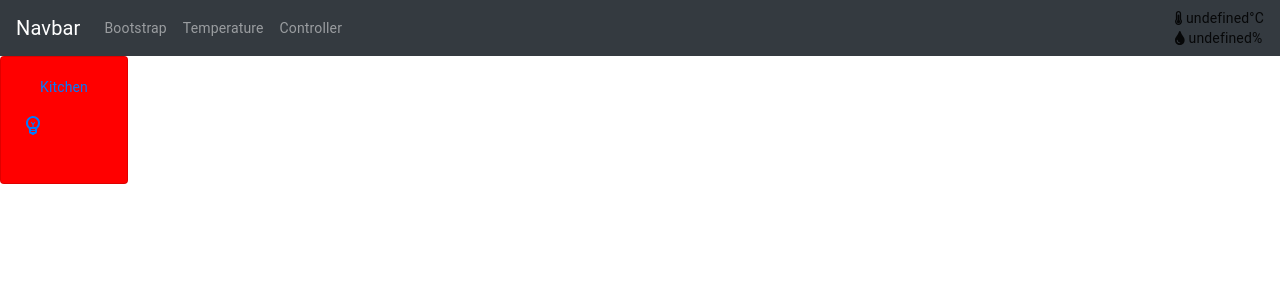
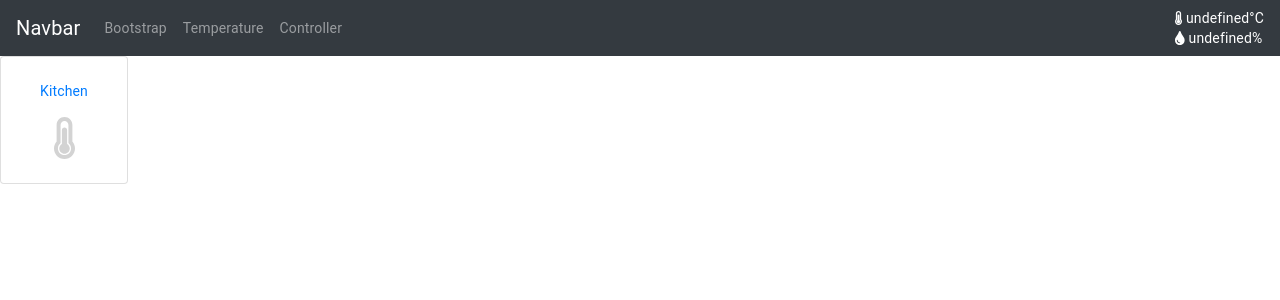
Before and after one commit to Simon-Oliver/next-exploration, a Next.js app: page /temp in a window 1280 px wide. Shown: the top 300 px of the page. Built offline with nearby package versions, Linux system fonts and the light colour scheme; no server answers.

Commit message:
some changes to css

```diff
--- a/components/dashboard.js
+++ b/components/dashboard.js
@@ -1,13 +1,12 @@
-import React, { useState, useRef, useEffect } from "react";
-import { FontAwesomeIcon } from "@fortawesome/react-fontawesome";
-import {
-  faThermometerThreeQuarters,
-  faTint,
-} from "@fortawesome/free-solid-svg-icons";
-import Navbar from "react-bootstrap/Navbar";
-import Nav from "react-bootstrap/Nav";
+import React, { useState, useRef, useEffect } from 'react';
+import { FontAwesomeIcon } from '@fortawesome/react-fontawesome';
+import { faThermometerThreeQuarters, faTint } from '@fortawesome/free-solid-svg-icons';
+import Navbar from 'react-bootstrap/Navbar';
+import Nav from 'react-bootstrap/Nav';
 
-import Link from "next/link";
+import style from './dashboard.module.css';
+
+import Link from 'next/link';
 
 function useInterval(callback, delay) {
   const savedCallback = useRef();
@@ -30,7 +29,7 @@ function useInterval(callback, delay) {
 }
 
 const fetchData = async () => {
-  const res = await fetch("http://192.168.1.10:8000/temp/si7021");
+  const res = await fetch('http://192.168.1.10:8000/temp/si7021');
   const data = await res.json();
   return data;
 };
@@ -73,7 +72,7 @@ function ResponsiveDrawer(props) {
             <Nav.Link>Controller</Nav.Link>
           </Link>
         </Nav>
-        <div>
+        <div className={style.nav}>
           <div>
             <FontAwesomeIcon icon={faThermometerThreeQuarters} size="1x" />
             {` ${temp.temp}°C`}
--- /dev/null
+++ b/components/dashboard.module.css
@@ -0,0 +1,3 @@
+.nav {
+  color: white;
+}
--- a/pages/temp.js
+++ b/pages/temp.js
@@ -1,16 +1,19 @@
-import fetch from "node-fetch";
-import React, { useState, useEffect, useRef } from "react";
+import fetch from 'node-fetch';
+import React, { useState, useEffect, useRef } from 'react';
 
-import Card from "react-bootstrap/Card";
-import Button from "react-bootstrap/Button";
+import Card from 'react-bootstrap/Card';
+import Button from 'react-bootstrap/Button';
 
-import EmojiObjectsOutlinedIcon from "@material-ui/icons/EmojiObjectsOutlined";
+import { FontAwesomeIcon } from '@fortawesome/react-fontawesome';
+import { faThermometerThreeQuarters, faTint } from '@fortawesome/free-solid-svg-icons';
 
-import style from "./temp.module.css";
+import EmojiObjectsOutlinedIcon from '@material-ui/icons/EmojiObjectsOutlined';
+
+import style from './temp.module.css';
 
 const fetchData = async () => {
   // const res = await fetch('http://192.168.1.10:8000/temp');
-  const res = await fetch("/api/user");
+  const res = await fetch('/api/user');
   const data = await res.json();
   return data.temp;
 };
@@ -44,25 +47,25 @@ const Temp = () => {
   useInterval(async () => {
     // Your custom logic here
     const data = await fetchData();
-    console.log("temp component", data);
+    console.log('temp component', data);
     setTemp(data);
   }, delay);
 
   const toggle = () => {
     setOn(!isOn);
-    console.log("Toggle Fired");
+    console.log('Toggle Fired');
     console.log(isOn);
   };
 
   return (
-    <Card
-      as="a"
-      className={`${style.card} ${isOn ? cardIsOn : cardIsOff}`}
-      onClick={toggle}
-    >
-      <Card.Body>
-        <Card.Text align="center">Kitchen</Card.Text>
-        <EmojiObjectsOutlinedIcon></EmojiObjectsOutlinedIcon>
+    <Card className={style.card} as="a" onClick={toggle}>
+      <Card.Body className={style.aligner}>
+        <Card.Text>Kitchen</Card.Text>
+        <FontAwesomeIcon
+          className={` ${isOn ? cardIsOn : cardIsOff}`}
+          icon={faThermometerThreeQuarters}
+          size="3x"
+        />
       </Card.Body>
     </Card>
   );
--- a/pages/temp.module.css
+++ b/pages/temp.module.css
@@ -4,9 +4,16 @@
   width: 8rem;
 }
 .cardIsOn {
-  background: green;
+  color: rgb(100, 201, 100);
 }
 
 .cardIsOff {
-  background: red;
+  color: lightgrey;
 }
+
+.aligner {
+  display: flex;
+  flex-direction: column;
+  justify-content: center;
+  align-items: center;
+}
```
Also changed, not shown: components/Widget/Widget.js (+23 -37 lines).
